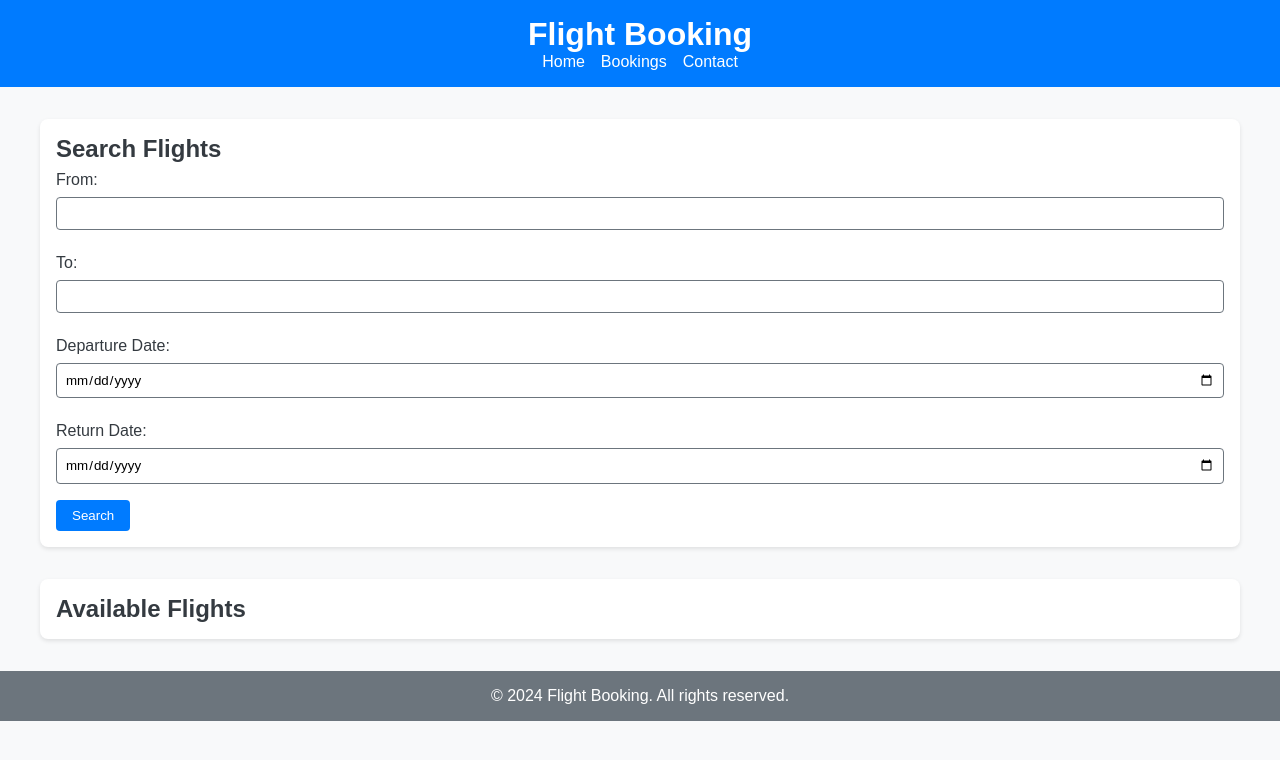
After one commit to DhruvShah0612/Dhruv6612, a PHP site: page / in a window 1280 px wide. The commit adds this page. Shown: the top 760 px of the page. Run offline with PHP 8.4, Linux system fonts and the light colour scheme.

Commit message:
chore: Refactor HTML and CSS for Flight-Book landing page

```diff
--- /dev/null
+++ b/index.html
@@ -0,0 +1,49 @@
+<!DOCTYPE html>
+<html lang="en">
+<head>
+    <meta charset="UTF-8">
+    <meta name="viewport" content="width=device-width, initial-scale=1.0">
+    <title>Flight Booking</title>
+    <link rel="stylesheet" href="styles.css">
+</head>
+<body>
+    <header>
+        <h1>Flight Booking</h1>
+        <nav>
+            <ul>
+                <li><a href="#">Home</a></li>
+                <li><a href="#">Bookings</a></li>
+                <li><a href="#">Contact</a></li>
+            </ul>
+        </nav>
+    </header>
+    <main>
+        <section class="search-container">
+            <h2>Search Flights</h2>
+            <form id="search-form">
+                <label for="from">From:</label>
+                <input type="text" id="from" name="from" required>
+
+                <label for="to">To:</label>
+                <input type="text" id="to" name="to" required>
+
+                <label for="departure-date">Departure Date:</label>
+                <input type="date" id="departure-date" name="departure-date" required>
+
+                <label for="return-date">Return Date:</label>
+                <input type="date" id="return-date" name="return-date">
+
+                <button type="submit">Search</button>
+            </form>
+        </section>
+        <section class="results-container">
+            <h2>Available Flights</h2>
+            <div id="flight-results"></div>
+        </section>
+    </main>
+    <footer>
+        <p>&copy; 2024 Flight Booking. All rights reserved.</p>
+    </footer>
+    <script src="index.js"></script>
+</body>
+</html>
--- /dev/null
+++ b/index.js
@@ -0,0 +1,31 @@
+document.getElementById('search-form').addEventListener('submit', function(event) {
+    event.preventDefault();
+
+    const from = document.getElementById('from').value;
+    const to = document.getElementById('to').value;
+    const departureDate = document.getElementById('departure-date').value;
+    const returnDate = document.getElementById('return-date').value;
+
+    // Sample data for demonstration
+    const flights = [
+        { airline: 'Airline A', from, to, departureDate, returnDate, price: '$200' },
+        { airline: 'Airline B', from, to, departureDate, returnDate, price: '$250' }
+    ];
+
+    const resultsContainer = document.getElementById('flight-results');
+    resultsContainer.innerHTML = '';
+
+    flights.forEach(flight => {
+        const flightDiv = document.createElement('div');
+        flightDiv.classList.add('flight');
+        flightDiv.innerHTML = `
+            <h3>${flight.airline}</h3>
+            <p>From: ${flight.from}</p>
+            <p>To: ${flight.to}</p>
+            <p>Departure Date: ${flight.departureDate}</p>
+            <p>Return Date: ${flight.returnDate}</p>
+            <p>Price: ${flight.price}</p>
+        `;
+        resultsContainer.appendChild(flightDiv);
+    });
+});
--- /dev/null
+++ b/styles.css
@@ -0,0 +1,86 @@
+:root {
+    --primary-color: #007BFF;
+    --secondary-color: #6C757D;
+    --background-color: #F8F9FA;
+    --text-color: #343A40;
+}
+
+* {
+    box-sizing: border-box;
+    margin: 0;
+    padding: 0;
+    font-family: Arial, sans-serif;
+}
+
+body {
+    background-color: var(--background-color);
+    color: var(--text-color);
+}
+
+header {
+    background-color: var(--primary-color);
+    color: white;
+    padding: 1rem;
+    text-align: center;
+}
+
+nav ul {
+    list-style: none;
+    display: flex;
+    justify-content: center;
+    gap: 1rem;
+}
+
+nav a {
+    color: white;
+    text-decoration: none;
+}
+
+.search-container, .results-container {
+    max-width: 1200px;
+    margin: 2rem auto;
+    padding: 1rem;
+    background-color: white;
+    border-radius: 8px;
+    box-shadow: 0 2px 4px rgba(0, 0, 0, 0.1);
+}
+
+label {
+    display: block;
+    margin: 0.5rem 0;
+}
+
+input[type="text"], input[type="date"] {
+    width: 100%;
+    padding: 0.5rem;
+    margin-bottom: 1rem;
+    border: 1px solid var(--secondary-color);
+    border-radius: 4px;
+}
+
+button {
+    background-color: var(--primary-color);
+    color: white;
+    padding: 0.5rem 1rem;
+    border: none;
+    border-radius: 4px;
+    cursor: pointer;
+}
+
+button:hover {
+    background-color: darken(var(--primary-color), 10%);
+}
+
+footer {
+    text-align: center;
+    padding: 1rem;
+    background-color: var(--secondary-color);
+    color: white;
+}
+
+/* Responsive Design */
+@container (min-width: 600px) {
+    .search-container, .results-container {
+        padding: 2rem;
+    }
+}
```
Also changed, not shown: Flight-Book/index.html (+18 -13 lines), Flight-Book/style.css (+17 -6 lines).
